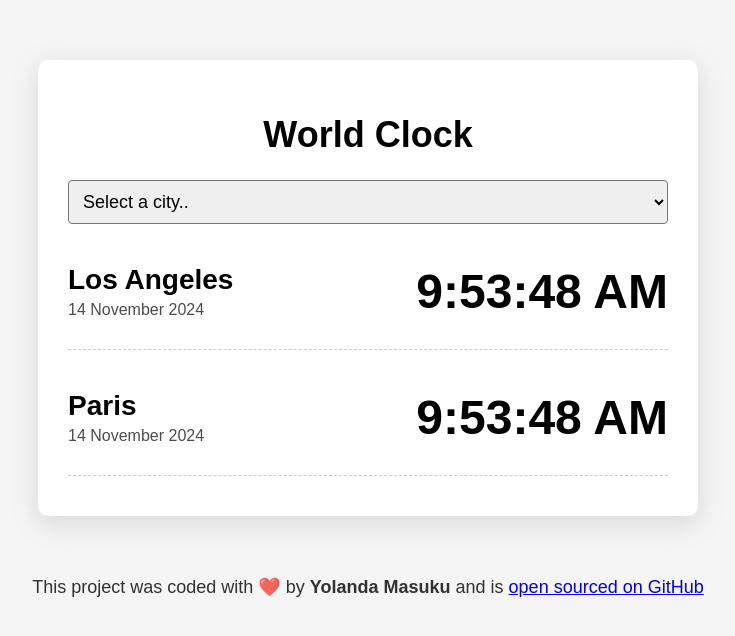
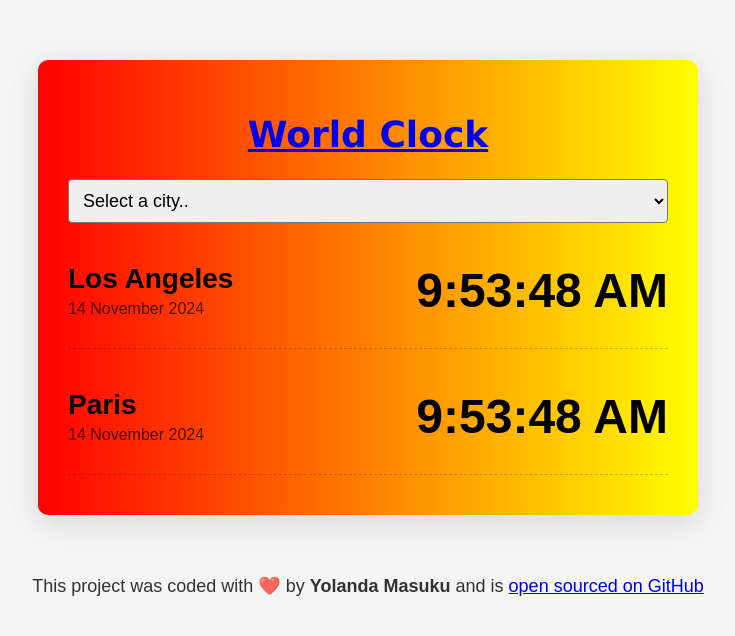
Before and after one commit to YolaMsk/My_World_Clock, a plain HTML site: page index.html in a window 1280 px wide. Shown: the whole page, without its empty margins (272-1007 px from the left). Drawn offline with nearby package versions, Linux system fonts and the light colour scheme.

Commit message:
added new css property

```diff
--- a/css/styles.css
+++ b/css/styles.css
@@ -1,6 +1,6 @@
 h1 {
  text-align: center;
- font-family: sans-serif;
+ font-family: 'Lucida Sans', 'Lucida Sans Regular', 'Lucida Grande', 'Lucida Sans Unicode', Geneva, Verdana, sans-serif;
  font-size: 36px;
   }
 
@@ -11,7 +11,7 @@ h1 {
 .container {
     max-width: 600px;
 margin:60px auto;
-background-color: white;
+background-image: linear-gradient(to right, red , yellow);
 padding: 30px;
 box-shadow: rgba(100,100,111,0.2) 0px 7px 29px 0px;
 border-radius: 10px;
--- a/index.html
+++ b/index.html
@@ -5,13 +5,15 @@
     <meta http-equiv="X-UA-Compatible" content="IE=edge" />
     <meta name="viewport" content="width=device-width, initial-scale=1.0" />
     <link rel="stylesheet" href="css/styles.css" />
-    <title>My World Clock</title>
     <script src="https://cdnjs.cloudflare.com/ajax/libs/moment.js/2.29.1/moment.min.js"></script>
     <script src="https://cdnjs.cloudflare.com/ajax/libs/moment-timezone/0.5.34/moment-timezone.min.js"></script>
-</head>
+    <title>My World Clock</title>
+  </head>
 <body>
     <div class="container">
-        <h1>World Clock</h1>
+        <h1>
+        <a href="/">World Clock </a>
+        </h1>
         <select id="city">
             <option value="">Select a city..</option>
             <option value="current/Johannesburg">My current location</option>
```
